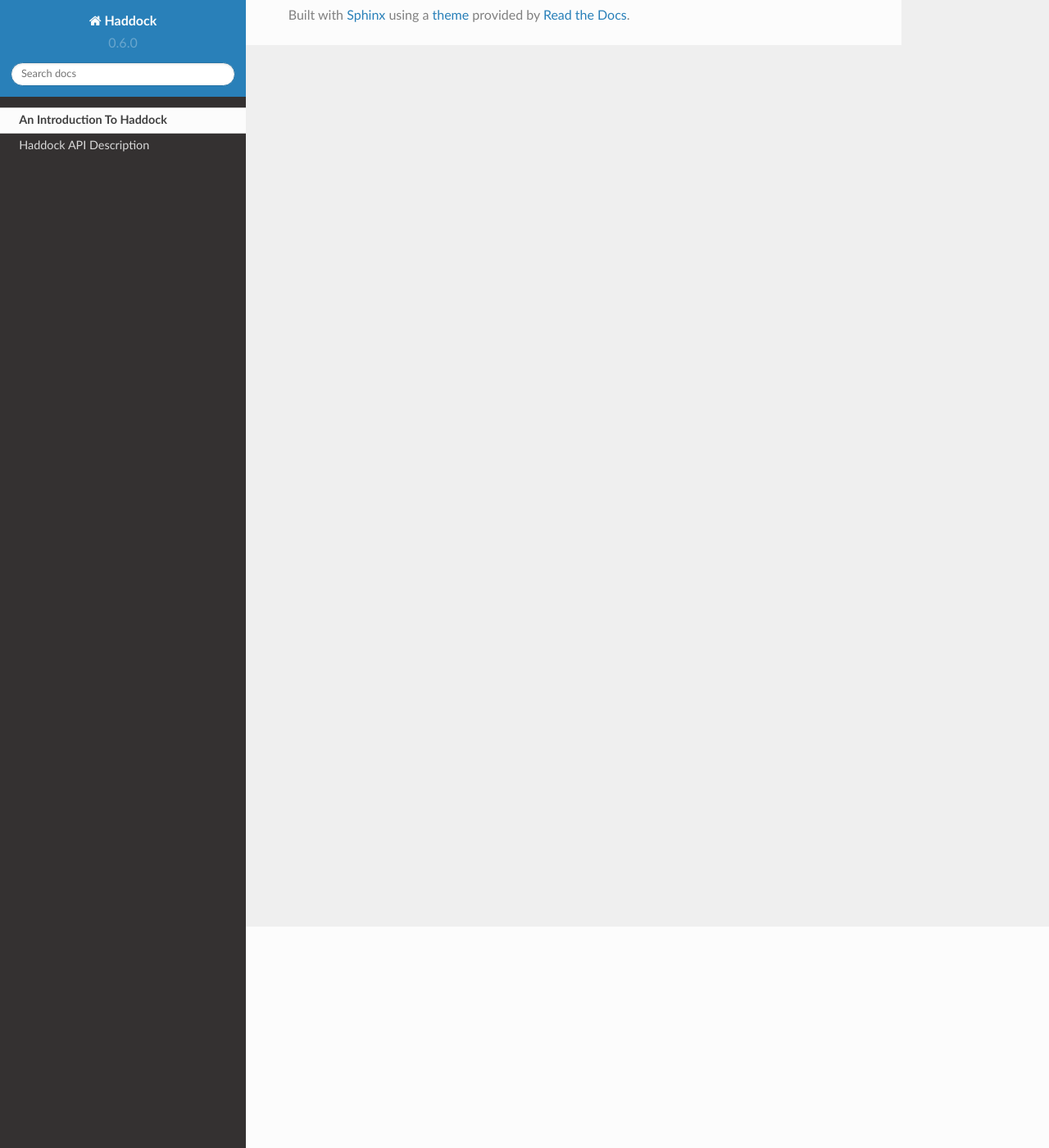
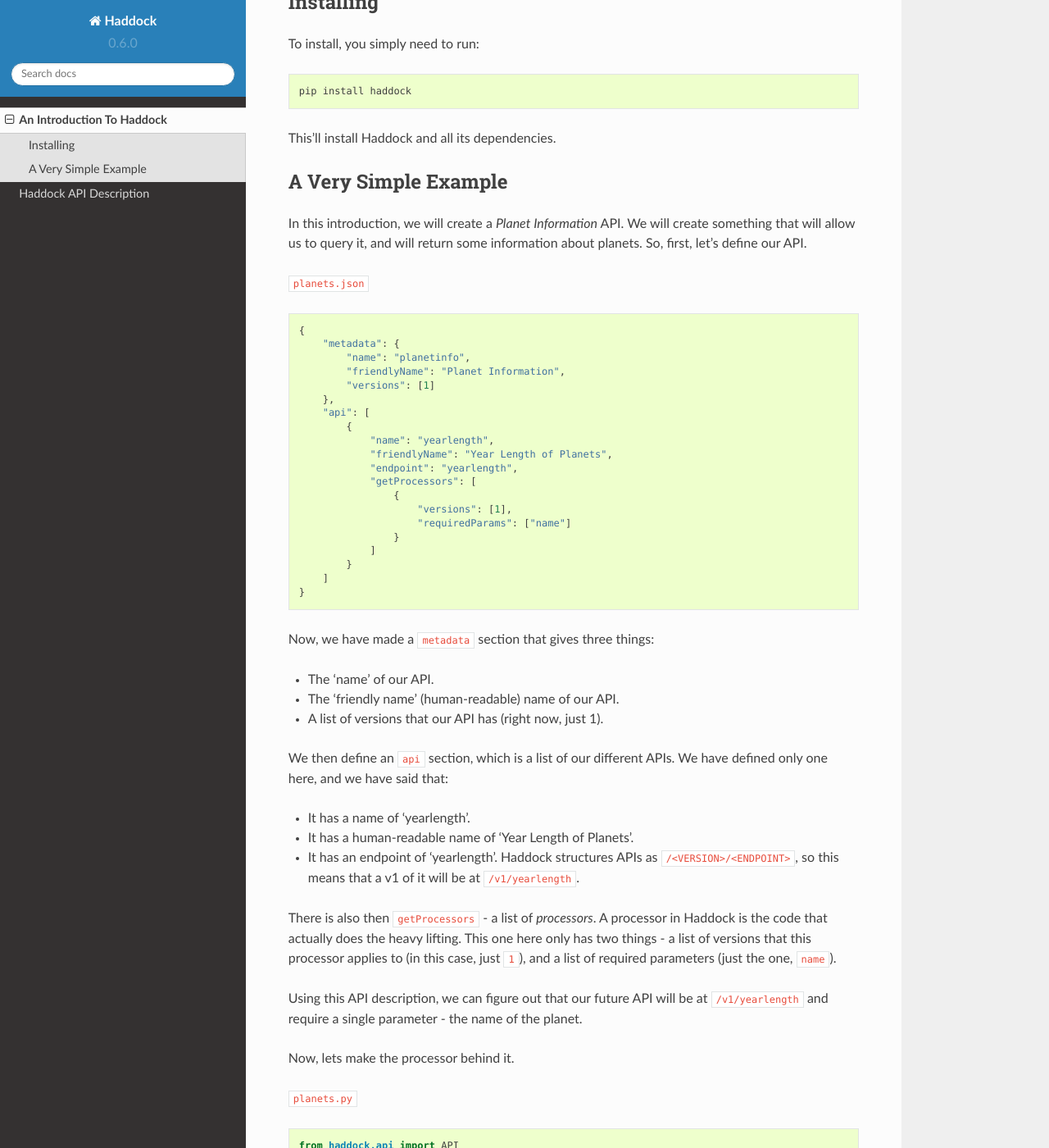
Before and after one commit to emidln/haddock, a Sphinx documentation site: the page built from docs/intro.rst, in a window 1280 px wide and 1400 px high, scrolled down 270 px. Shown: the whole window at 82% size. Built offline with Sphinx 7.4.7 and the Read the Docs theme 2.0.0, drawn with Linux system fonts in a browser that asks for light colours; some of the changed text lies outside the part shown.

Commit message:
intro writing

```diff
--- a/docs/intro.rst
+++ b/docs/intro.rst
@@ -1,2 +1,76 @@
 An Introduction To Haddock
 ==========================
+
+Haddock was made to help you create simple APIs that divide cleanly over versions, with minimal fuss - Haddock takes care of routing, assembly, parameter checking and (optionally) authentication for you. All you have to do is provide your business logic.
+
+Installing
+----------
+
+To install, you simply need to run::
+
+    pip install haddock
+
+This'll install Haddock and all its dependencies.
+
+A Very Simple Example
+---------------------
+
+In this introduction, we will create a *Planet Information* API. We will create something that will allow us to query it, and will return some information about planets. So, first, let's define our API.
+
+``planets.json``
+::
+
+    {
+        "metadata": {
+            "name": "planetinfo",
+            "friendlyName": "Planet Information",
+            "versions": [1]
+        },
+        "api": [
+            {
+                "name": "yearlength",
+                "friendlyName": "Year Length of Planets",
+                "endpoint": "yearlength",
+                "getProcessors": [
+                    {
+                        "versions": [1],
+                        "requiredParams": ["name"]
+                    }
+                ]
+            }
+        ]
+    }
+
+Now, we have made a ``metadata`` section that gives three things:
+
+- The 'name' of our API.
+- The 'friendly name' (human-readable) name of our API.
+- A list of versions that our API has (right now, just 1).
+
+We then define an ``api`` section, which is a list of our different APIs. We have defined only one here, and we have said that:
+
+- It has a name of 'yearlength'.
+- It has a human-readable name of 'Year Length of Planets'.
+- It has an endpoint of 'yearlength'. Haddock structures APIs as ``/<VERSION>/<ENDPOINT>``, so this means that a v1 of it will be at ``/v1/yearlength``.
+
+There is also then ``getProcessors`` - a list of *processors*. A processor in Haddock is the code that actually does the heavy lifting. This one here only has two things - a list of versions that this processor applies to (in this case, just ``1``), and a list of required parameters (just the one, ``name``).
+
+Using this API description, we can figure out that our future API will be at ``/v1/yearlength`` and require a single parameter - the name of the planet.
+
+Now, lets make the processor behind it.
+
+``planets.py``
+::
+
+    from haddock.api import API
+
+    class PlanetAPI(object):
+        class v1(object):
+            def yearlength_GET(self, request, params):
+                pass
+
+    APIDescription = json.load(open("planets.json"))
+    myAPI = API(PlanetAPI, APIDescription)
+    myAPI.getApp().run("127.0.0.1", 8094)
+
+This seems very simple - that's because it is!
```
